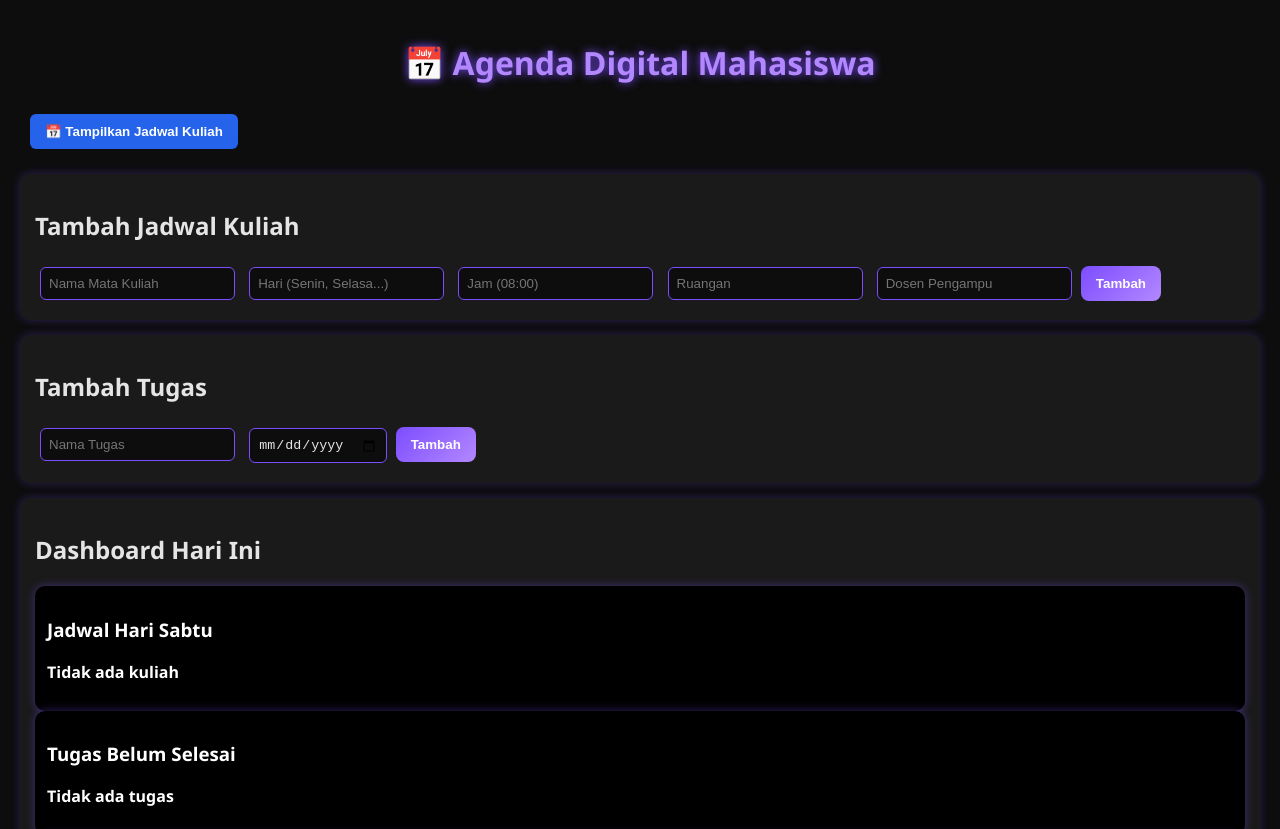
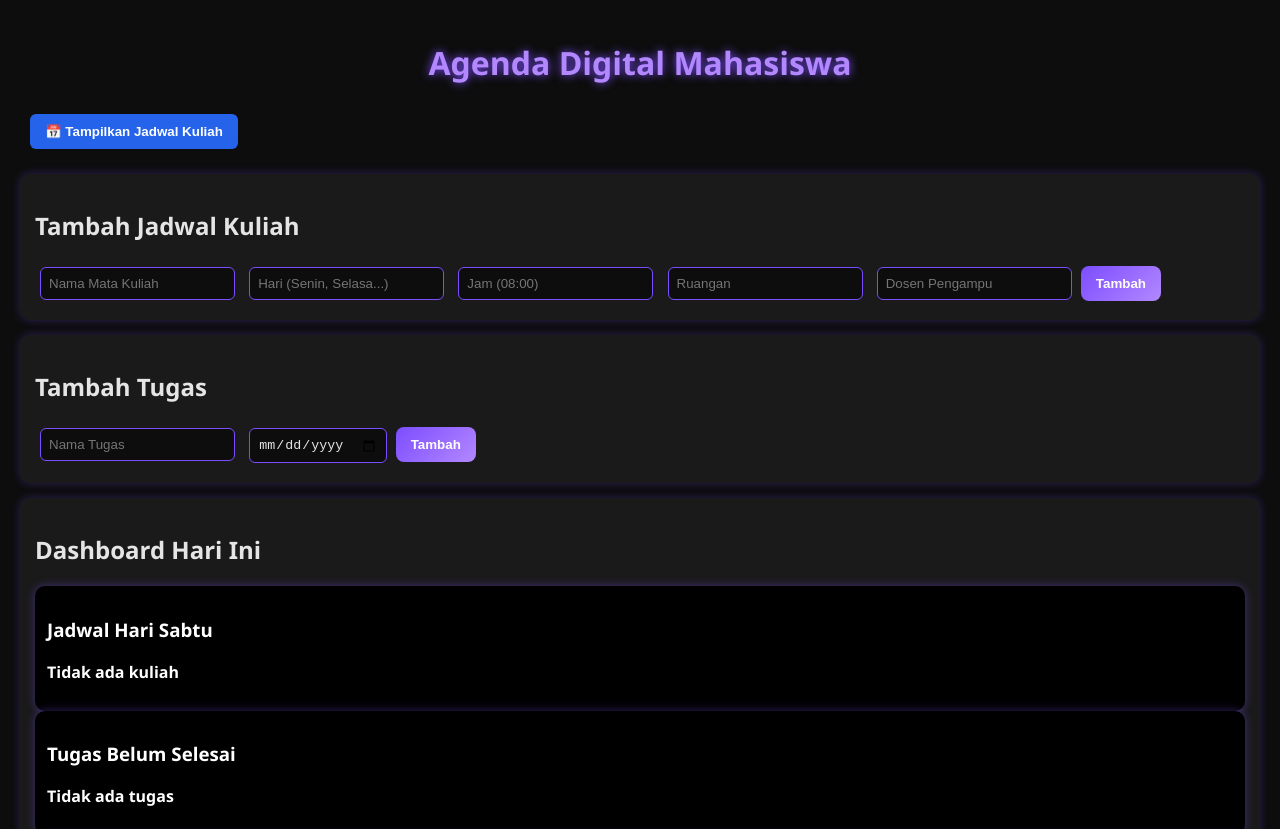
Before and after one commit to rafials/agenda-mahasiswa, a plain HTML site: page index.html in a window 1280 px wide. Shown: the top 829 px of the page. Drawn offline with Linux system fonts and the light colour scheme.

Commit message:
Update index.html

```diff
--- a/index.html
+++ b/index.html
@@ -6,7 +6,7 @@
   <link rel="stylesheet" href="style.css">
 </head>
 <body>
-  <h1>📅 Agenda Digital Mahasiswa</h1>
+  <h1> Agenda Digital Mahasiswa</h1>
 
   <!-- Tombol untuk buka jadwal tetap -->
   <button onclick="openModal()" style="margin: 10px; padding: 10px 15px; background:#2563eb; color:white; border:none; border-radius:6px; cursor:pointer;">
```
